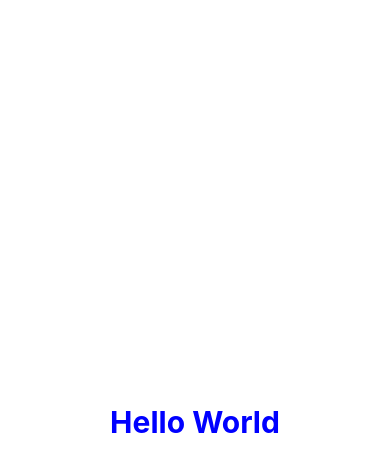
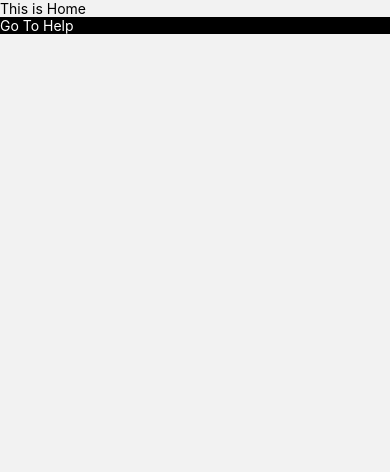
Before and after one commit to AyoobAboosalih/PWLFTR, a React Native app in the folder Client/: screen /Home in a window 390 px wide. Shown: the top 472 px of the page. Built offline with nearby package versions, Linux system fonts and the light colour scheme.

Commit message:
Navigation Working

```diff
--- a/Client/App.js
+++ b/Client/App.js
@@ -1,26 +1,23 @@
 import React from 'react';
-import { StyleSheet, Text, View } from 'react-native';
-import { NavigationContainer } from '@react-navigation/native';
+import {StyleSheet, Text, View} from 'react-native';
+import {NavigationContainer, StackActions} from '@react-navigation/native';
+import {createNativeStackNavigator} from '@react-navigation/native-stack';
+import Help from './screens/help';
+import Home from './screens/home';
 
+const Stack = createNativeStackNavigator();
 
 export default function App() {
   return (
-    <View style={styles.container}>
-      <Text style={styles.textStyle}>Hello World</Text>
-    </View>
+    <NavigationContainer>
+      <Stack.Navigator
+        initialRouteName="Home"
+        screenOptions={{headerShown: false}}>
+        <Stack.Screen name="Home">
+          {props => <Home {...props} options={{title: 'overview'}} />}
+        </Stack.Screen>
+        <Stack.Screen name="Help" component={Help} />
+      </Stack.Navigator>
+    </NavigationContainer>
   );
 }
-const styles = StyleSheet.create({
-  container: {
-    flex: 1,
-    backgroundColor: '#fff',
-    alignItems: 'center',
-    justifyContent: 'center',
-  },
-  textStyle: {
-    color: 'blue',
-    fontWeight: 'bold',
-    fontSize: 30,
-    textAlign: 'center'
-  }
-});
--- a/Client/package.json
+++ b/Client/package.json
@@ -12,10 +12,12 @@
   "dependencies": {
     "@react-navigation/bottom-tabs": "^6.3.1",
     "@react-navigation/native": "^6.0.10",
+    "@react-navigation/native-stack": "^6.6.1",
     "react": "17.0.2",
     "react-native": "0.68.0",
     "react-native-safe-area-context": "^4.2.4",
-    "react-native-screens": "^3.13.1"
+    "react-native-screens": "^3.13.1",
+    "react-native-vector-icons": "^9.1.0"
   },
   "devDependencies": {
     "@babel/core": "^7.12.9",
--- a/Client/screens/help.js
+++ b/Client/screens/help.js
@@ -1,7 +1,7 @@
 import React from 'react'
-import { View } from 'react-native'
+import { View, Text } from 'react-native'
 
-function help() {
+function Help() {
   return (
     <View>
         <Text>
@@ -11,4 +11,4 @@ function help() {
   )
 }
 
-export default help
+export default Help
--- /dev/null
+++ b/Client/screens/home.js
@@ -0,0 +1,21 @@
+import React from 'react';
+import {Text, Button, View, TouchableOpacity} from 'react-native';
+import {NavigationContainer} from '@react-navigation/native';
+import {createNativeStackNavigator} from '@react-navigation/native-stack';
+
+function Home({navigation}) {
+  return (
+    <View>
+      <Text>This is Home</Text>
+      <TouchableOpacity
+        style={{backgroundColor: 'black'}}
+        onPress={() => {
+          navigation.navigate('Help');
+        }}>
+        <Text style={{color: 'white'}}>Go To Help</Text>
+      </TouchableOpacity>
+    </View>
+  );
+}
+
+export default Home;
```
Also changed, not shown: Client/routes/tabs.js (renamed from Client/navigation/tabs.js, +6 -4 lines), 2 other files (tests, documents, lock files or other folders).
